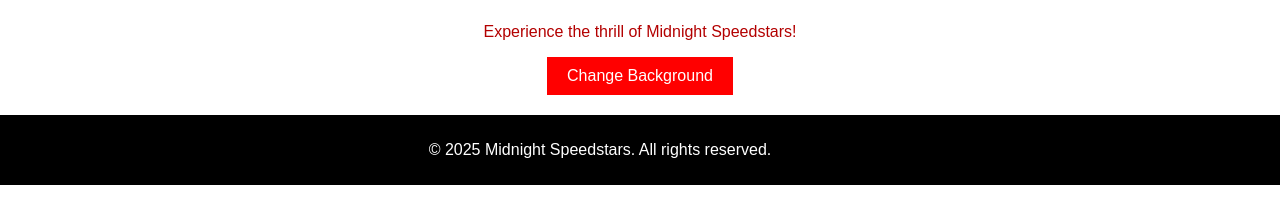
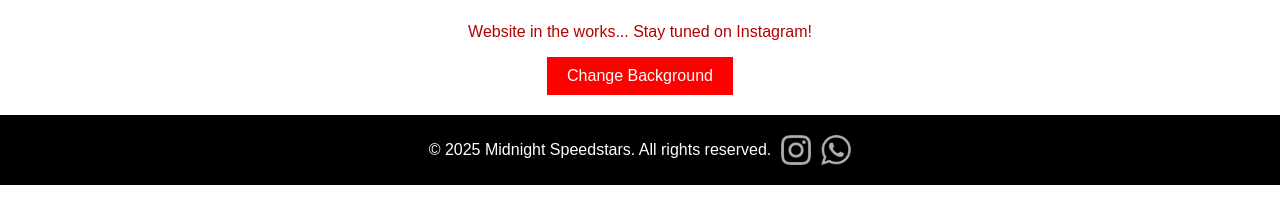
Before and after one commit to autrybp/midnightspeedstars, a plain HTML site: page index.html in a window 1280 px wide. Shown: the part 61-284 px from the top of the page. Drawn offline with Linux system fonts and the light colour scheme.

Commit message:
Update index.html

```diff
--- a/index.html
+++ b/index.html
@@ -71,23 +71,24 @@
             gap: 10px;
         }
         .social-icon {
-            display: inline-block;
+            display: block;
             width: 30px;
             height: 30px;
-            background-size: cover;
+            background-size: contain;
+            background-repeat: no-repeat;
             transition: all 0.3s ease;
         }
         .instagram {
-            background: url('instagram-logo.png') no-repeat center center;
+            background-image: url('instagram-logo.png');
         }
         .instagram:hover {
-            background: url('instagram-logo-hover.png') no-repeat center center;
+            background-image: url('instagram-logo-hover.png');
         }
         .whatsapp {
-            background: url('whatsapp-logo.png') no-repeat center center;
+            background-image: url('whatsapp-logo.png');
         }
         .whatsapp:hover {
-            background: url('whatsapp-logo-hover.png') no-repeat center center;
+            background-image: url('whatsapp-logo-hover.png');
         }
     </style>
 </head>
@@ -102,7 +103,7 @@
         </div>
     </nav>
     <main>
-        <p>Experience the thrill of Midnight Speedstars!</p>
+        <p>Website in the works... Stay tuned on Instagram!</p>
         <button id="changeColor">Change Background</button>
     </main>
     <footer>
```
